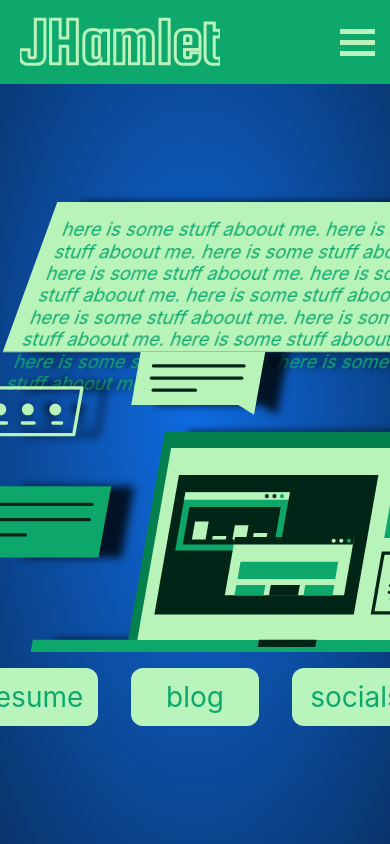
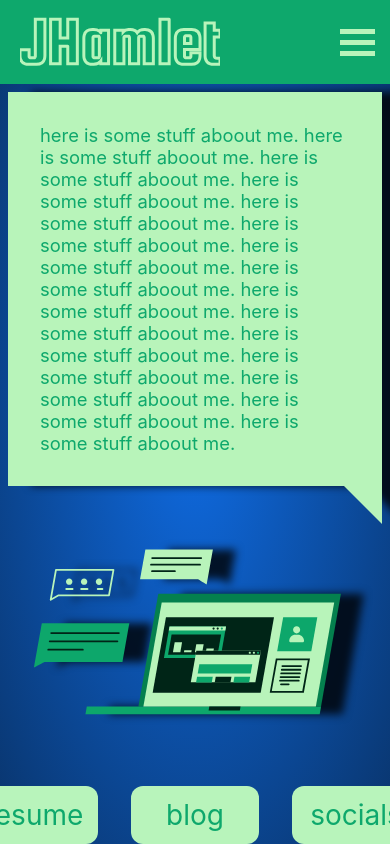
Before and after one commit to joshuahamlet/joshuahamlet.github.io, a React (Create React App) app: page /#/about in a window 390 px wide. Built offline with nearby package versions, Linux system fonts and the light colour scheme; no server answers.

Commit message:
feat: about view updates

```diff
--- a/src/Components/Computer.css
+++ b/src/Components/Computer.css
@@ -12,24 +12,24 @@
 
 @media screen and (max-width: 600px) {
     .computer {
-      width: 750px;
+      width: 550px;
     }
   }
 
   @media screen and (max-width: 500px) {
     .computer {
-      width: 650px;
+      width: 450px;
     }
   }
 
   @media screen and (max-width: 450px) {
     .computer {
-      width: 625px;
+      width: 400px;
     }
   }
 
   @media screen and (max-width: 400px) {
     .computer {
-      width: 600px;
+      width: 325px;
     }
   }
--- a/src/Views/AboutView.css
+++ b/src/Views/AboutView.css
@@ -9,9 +9,10 @@
 }
 
 .about-bubble {
-  width: 450px;
-  height: 150px;
-  transform: skew(-20deg) translateX(60px);
+  min-width: 350px;
+  max-width: 450px;
+  margin: 0.5rem;
+  height: auto;
   background: #B8F4BA;
   color: #0ea86c;
   font-size: 1.15rem;
@@ -19,6 +20,10 @@
   box-sizing: border-box;
   filter: drop-shadow(23px 0px 4px rgba(0, 0, 0, 0.8));
   position: relative;
+}
+
+.about-text {
+  padding: 1rem;
 }
 
 .bubble-tail {
@@ -29,7 +34,7 @@
   border-right: 0px solid transparent;
   position: absolute;
   right: 0px;
-  bottom: -40px
+  bottom: -38px
 }
 
 .computer-container {
@@ -37,6 +42,7 @@
   overflow: hidden;
   height: 300px;
   width: 600px;
+  transform: translateX(-30px);
 }
 
 .about-links {
@@ -57,3 +63,55 @@
   justify-content: center;
   align-items: center;
 }
+
+
+@media screen and (max-width: 600px) {
+  .icon-small {
+    font-size: 75px;
+    height: 80px;
+    width: 80px;
+    filter: drop-shadow(18px 8px 4px rgba(0, 0, 0, .80));
+  }
+  .guy-working-container {
+    height: 375px;
+  }
+}
+
+@media screen and (max-width: 500px) {
+  .icon-small {
+    font-size: 50px;
+    height: 75px;
+    width: 75px;
+    margin: 10px;
+    filter: drop-shadow(15px 7px 4px rgba(0, 0, 0, .80));
+  }
+  .guy-working-container {
+    height: 350px;
+  }
+}
+
+@media screen and (max-width: 450px) {
+  .icon-small {
+    font-size: 45px;
+    height: 70px;
+    width: 70px;
+    margin: 10px;
+    filter: drop-shadow(13px 6px 4px rgba(0, 0, 0, .80));
+  }
+  .guy-working-container {
+    height: 325px;
+  }
+}
+
+@media screen and (max-width: 400px) {
+  .icon-small {
+      font-size: 35px;
+      height: 65px;
+      width: 65px;
+      margin: 10px;
+      filter: drop-shadow(10px 5px 4px rgba(0, 0, 0, .80));
+  }
+  .guy-working-container {
+    height: 300px;
+  }
+}
--- a/src/Views/AboutView.js
+++ b/src/Views/AboutView.js
@@ -26,6 +26,7 @@ const AboutView = () => {
       transition={{ type: 'spring', stiffness: 100 }}
     >
       <div className='about-bubble'>
+        <div className='about-text'>
         here is some stuff aboout me.
         here is some stuff aboout me.
         here is some stuff aboout me.
@@ -37,6 +38,11 @@ const AboutView = () => {
         here is some stuff aboout me.
         here is some stuff aboout me.
         here is some stuff aboout me.
+        here is some stuff aboout me.
+        here is some stuff aboout me.
+        here is some stuff aboout me.
+        here is some stuff aboout me.
+        </div>
         <div className='bubble-tail'></div>
       </div>
       <div className='computer-container'>
```
